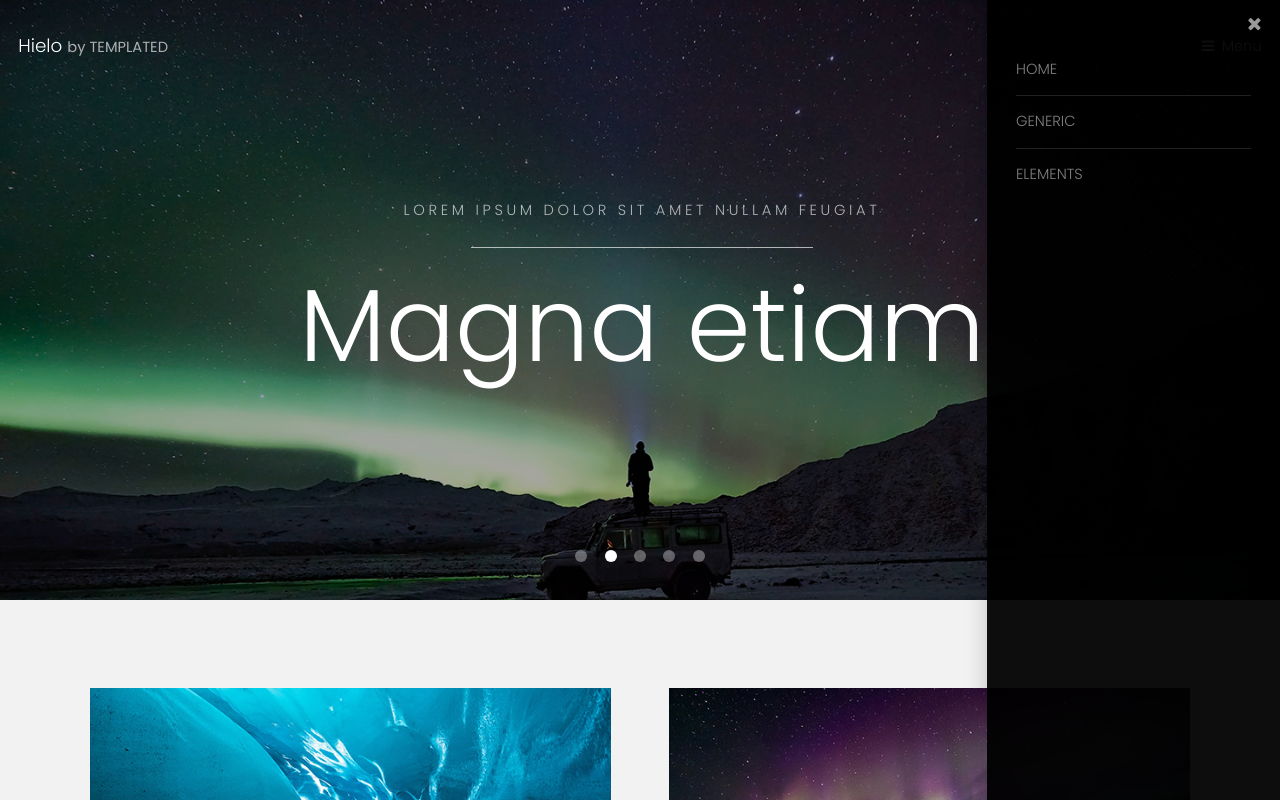
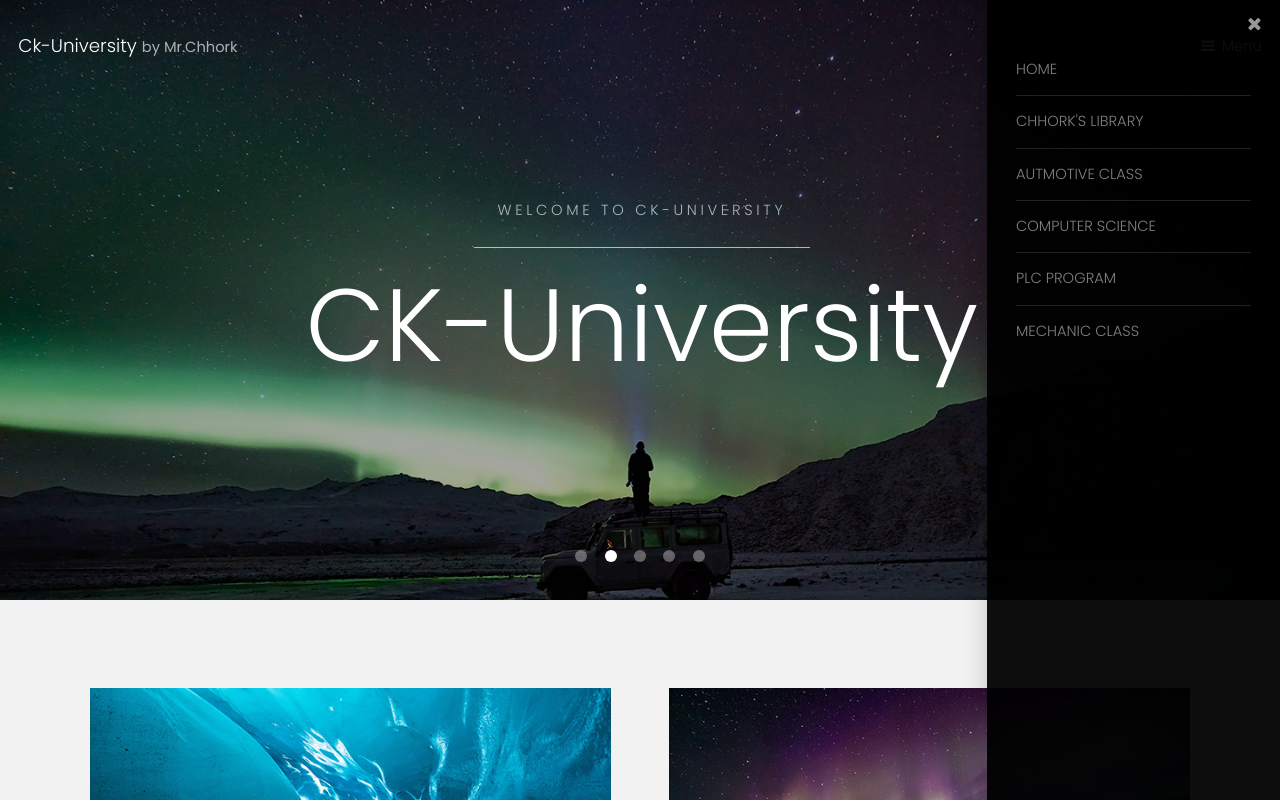
Before and after one commit to chhork/web-development.github.io, a plain HTML site: page index.html in a window 1280 px wide. Both pictures are taken after a click on the link "Menu". Shown: the top 800 px of the page. Drawn offline with Linux system fonts and the light colour scheme.

Commit message:
Update index.html

```diff
--- a/index.html
+++ b/index.html
@@ -1,12 +1,8 @@
 <!DOCTYPE HTML>
-<!--
-	Hielo by TEMPLATED
-	templated.co @templatedco
-	Released for free under the Creative Commons Attribution 3.0 license (templated.co/license)
--->
+
 <html>
 	<head>
-		<title> Hello </title>
+		<title>CK-University </title>
 		<meta charset="utf-8" />
 		<meta name="viewport" content="width=device-width, initial-scale=1" />
 		<link rel="stylesheet" href="assets/css/main.css" />
@@ -15,7 +11,7 @@
 
 		<!-- Header -->
 			<header id="header" class="alt">
-				<div class="logo"><a href="index.html">Hielo <span>by TEMPLATED</span></a></div>
+				<div class="logo"><a href="index.html">Ck-University <span>by Mr.Chhork</span></a></div>
 				<a href="#menu">Menu</a>
 			</header>
 
@@ -23,8 +19,11 @@
 			<nav id="menu">
 				<ul class="links">
 					<li><a href="index.html">Home</a></li>
-					<li><a href="generic.html">Generic</a></li>
-					<li><a href="elements.html">Elements</a></li>
+					<li><a href="generic.html">Chhork's Library</a></li>
+					<li><a href="elements.html">Autmotive Class</a></li>
+					<li><a href="elements.html">Computer science</a></li>
+					<li><a href="elements.html">PLC Program</a></li>
+					<li><a href="elements.html">Mechanic class</a></li>
 				</ul>
 			</nav>
 
@@ -34,8 +33,8 @@
 					<img src="images/slide01.jpg" alt="" />
 					<div class="inner">
 						<header>
-							<p>A free responsive web site template by <a href="https://templated.co">TEMPLATED</a></p>
-							<h2>Hielo</h2>
+							<p>A free responsive web site template by <a href="#">John Alli</a></p>
+							<h2>CK-University</h2>
 						</header>
 					</div>
 				</article>
@@ -43,8 +42,8 @@
 					<img src="images/slide02.jpg" alt="" />
 					<div class="inner">
 						<header>
-							<p>Lorem ipsum dolor sit amet nullam feugiat</p>
-							<h2>Magna etiam</h2>
+							<p>Welcome to CK-University</p>
+							<h2>CK-University</h2>
 						</header>
 					</div>
 				</article>
@@ -52,8 +51,8 @@
 					<img src="images/slide03.jpg"  alt="" />
 					<div class="inner">
 						<header>
-							<p>Sed cursus aliuam veroeros lorem ipsum nullam</p>
-							<h2>Tempus dolor</h2>
+							<p>CK-University class</p>
+							<h2>CK-University</h2>
 						</header>
 					</div>
 				</article>
```
